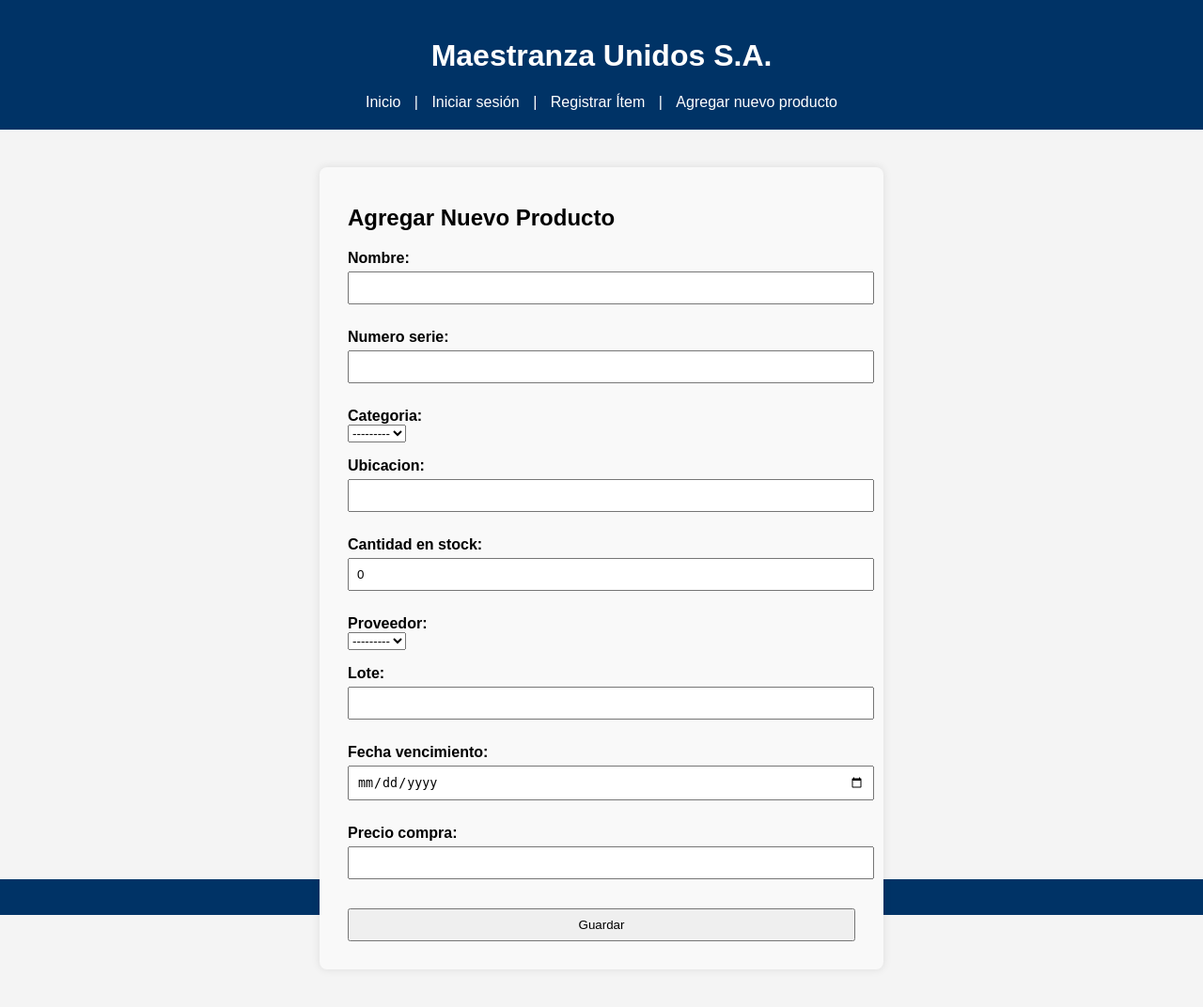
After one commit to NerdSyntax/Maestranza, a Django app: page /productos/agregar/ in a window 1280 px wide. The commit adds this page. Shown: the whole page at 94% size. Run offline with Django 5.2, Linux system fonts and the light colour scheme; data that the repository does not hold is empty.

Commit message:
Registro de productos

```diff
--- /dev/null
+++ b/inventario/forms.py
@@ -0,0 +1,10 @@
+from django import forms
+from .models import Producto, CategoriaProducto, Proveedor
+
+class ProductoForm(forms.ModelForm):
+    class Meta:
+        model = Producto
+        fields = ['nombre', 'numero_serie', 'categoria', 'ubicacion', 'cantidad_en_stock', 'proveedor', 'lote', 'fecha_vencimiento', 'precio_compra']
+        widgets = {
+            'fecha_vencimiento': forms.DateInput(attrs={'type': 'date'}),
+        }
--- a/inventario/static/inventario/style.css
+++ b/inventario/static/inventario/style.css
@@ -48,3 +48,28 @@ form input, form textarea, form button {
     margin-top: 5px;
     margin-bottom: 10px;
 }
+
+.form-container {
+  max-width: 600px;          /* ancho máximo */
+  width: 90%;                /* ancho relativo para pantallas pequeñas */
+  margin: 20px auto;         /* margen arriba/abajo y centrado horizontal */
+  padding: 20px 30px;        /* más espacio a los lados */
+  background-color: #f9f9f9;
+  box-shadow: 0 0 10px rgba(0,0,0,0.1);
+  position: relative;
+  z-index: 10;
+  overflow-y: auto;
+  max-height: calc(100vh - 120px);
+  box-sizing: border-box;
+  border-radius: 8px;
+  text-align: justify;       /* JUSTIFICAR texto dentro del formulario */
+}
+
+@media (max-width: 480px) {
+  .form-container {
+    width: 95%;
+    max-width: none;
+    max-height: calc(100vh - 140px);
+    padding: 15px 20px;
+  }
+}
--- a/inventario/templates/inventario/base.html
+++ b/inventario/templates/inventario/base.html
@@ -1,18 +1,21 @@
 {% load static %}
 <!DOCTYPE html>
 <html lang="es">
+
 <head>
     <meta charset="UTF-8">
     <title>{% block title %}Sistema Inventario{% endblock %}</title>
     <link rel="stylesheet" href="{% static 'inventario/style.css' %}">
 </head>
+
 <body>
     <header>
         <h1>Maestranza Unidos S.A.</h1>
         <nav>
             <a href="{% url 'index' %}">Inicio</a> |
             <a href="{% url 'login' %}">Iniciar sesión</a> |
-            <a href="{% url 'registro' %}">Registrar Ítem</a>
+            <a href="{% url 'registro' %}">Registrar Ítem</a> |
+            <a href="{% url 'agregar_producto' %}">Agregar nuevo producto</a>
         </nav>
     </header>
 
@@ -21,7 +24,9 @@
     </main>
 
     <footer>
-        <p>&copy; 2025 Maestranza Unidos S.A.</p>
+        © Maestranzas Unidos S.A.
     </footer>
+
 </body>
+
 </html>
--- /dev/null
+++ b/inventario/templates/inventario/producto_form.html
@@ -0,0 +1,12 @@
+{% extends "inventario/base.html" %}
+
+{% block content %}
+<div class="form-container">
+  <h2>Agregar Nuevo Producto</h2>
+  <form method="POST">
+    {% csrf_token %}
+    {{ form.as_p }}
+    <button type="submit">Guardar</button>
+  </form>
+</div>
+{% endblock %}
--- a/inventario/urls.py
+++ b/inventario/urls.py
@@ -5,4 +5,6 @@ urlpatterns = [
     path('', views.index, name='index'),
     path('login/', views.login_view, name='login'),
     path('registro/', views.registro_inventario, name='registro'),
+    path('productos/', views.lista_productos, name='lista_productos'),
+    path('productos/agregar/', views.agregar_producto, name='agregar_producto'),
 ]
--- a/inventario/views.py
+++ b/inventario/views.py
@@ -1,4 +1,6 @@
-from django.shortcuts import render
+from django.shortcuts import render, redirect
+from .models import Producto
+from .forms import ProductoForm
 
 # Create your views here.
 
@@ -10,3 +12,19 @@ def login_view(request):
 
 def registro_inventario(request):
     return render(request, 'inventario/registro.html')
+
+
+def lista_productos(request):
+    productos = Producto.objects.all()
+    return render(request, 'inventario/lista_productos.html', {'productos': productos})
+
+
+def agregar_producto(request):
+    if request.method == 'POST':
+        form = ProductoForm(request.POST)
+        if form.is_valid():
+            form.save()
+            return redirect('lista_productos')  # Redirige al listado después de guardar
+    else:
+        form = ProductoForm()
+    return render(request, 'inventario/producto_form.html', {'form': form})
```
Also changed, not shown: inventario/templates/inventario/lista_productos.html (added, +21 -0 lines).
